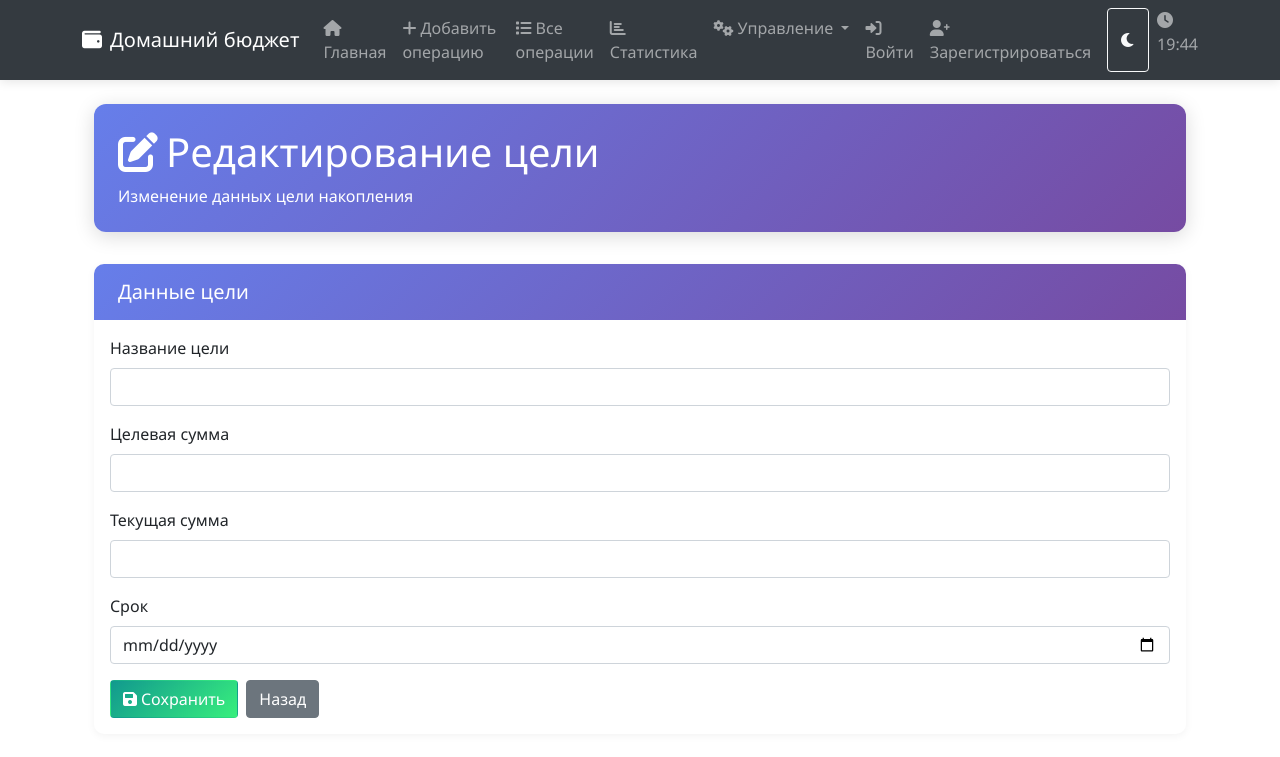
After one commit to Alexander6996/home-budget, a Flask app: template templates/edit_goal.html in a window 1280 px wide. The commit adds this page. Shown: the top 757 px of the page. Run offline with Flask 3, Linux system fonts and the light colour scheme; the template is opened without the code that fills it, so the values that code supplies are empty.

Commit message:
добавлено редактирование целей

```diff
--- /dev/null
+++ b/templates/edit_goal.html
@@ -0,0 +1,54 @@
+{% extends "base.html" %}
+
+{% block title %}Редактирование цели{% endblock %}
+
+{% block content %}
+<div class="container mt-4 fade-in">
+    <div class="page-header">
+        <h1><i class="fas fa-edit me-2"></i>Редактирование цели</h1>
+        <p class="mb-0">Изменение данных цели накопления</p>
+    </div>
+
+    <div class="card form-card">
+        <div class="card-header">
+            <h5 class="mb-0">Данные цели</h5>
+        </div>
+
+        <div class="card-body">
+            <form action="{{ url_for('edit_goal', goal_id=goal.id) }}" method="post">
+                <div class="mb-3">
+                    <label class="form-label">Название цели</label>
+                    <input type="text" class="form-control" name="name" value="{{ goal.name }}" required>
+                </div>
+
+                <div class="mb-3">
+                    <label class="form-label">Целевая сумма</label>
+                    <input type="number" class="form-control" name="target_amount"
+                           step="100" min="1" value="{{ goal.target_amount }}" required>
+                </div>
+
+                <div class="mb-3">
+                    <label class="form-label">Текущая сумма</label>
+                    <input type="number" class="form-control" name="current_amount"
+                           step="100" min="0" value="{{ goal.current_amount }}" required>
+                </div>
+
+                <div class="mb-3">
+                    <label class="form-label">Срок</label>
+                    <input type="date" class="form-control" name="deadline" value="{{ goal.deadline or '' }}">
+                </div>
+
+                <div class="d-flex gap-2">
+                    <button type="submit" class="btn btn-modern-success">
+                        <i class="fas fa-save me-1"></i>Сохранить
+                    </button>
+
+                    <a href="{{ url_for('view_goals') }}" class="btn btn-secondary">
+                        Назад
+                    </a>
+                </div>
+            </form>
+        </div>
+    </div>
+</div>
+{% endblock %}
```
Also changed, not shown: routes/goal_routes.py (+32 -0 lines), templates/goals.html (+33 -25 lines), budget.db.
